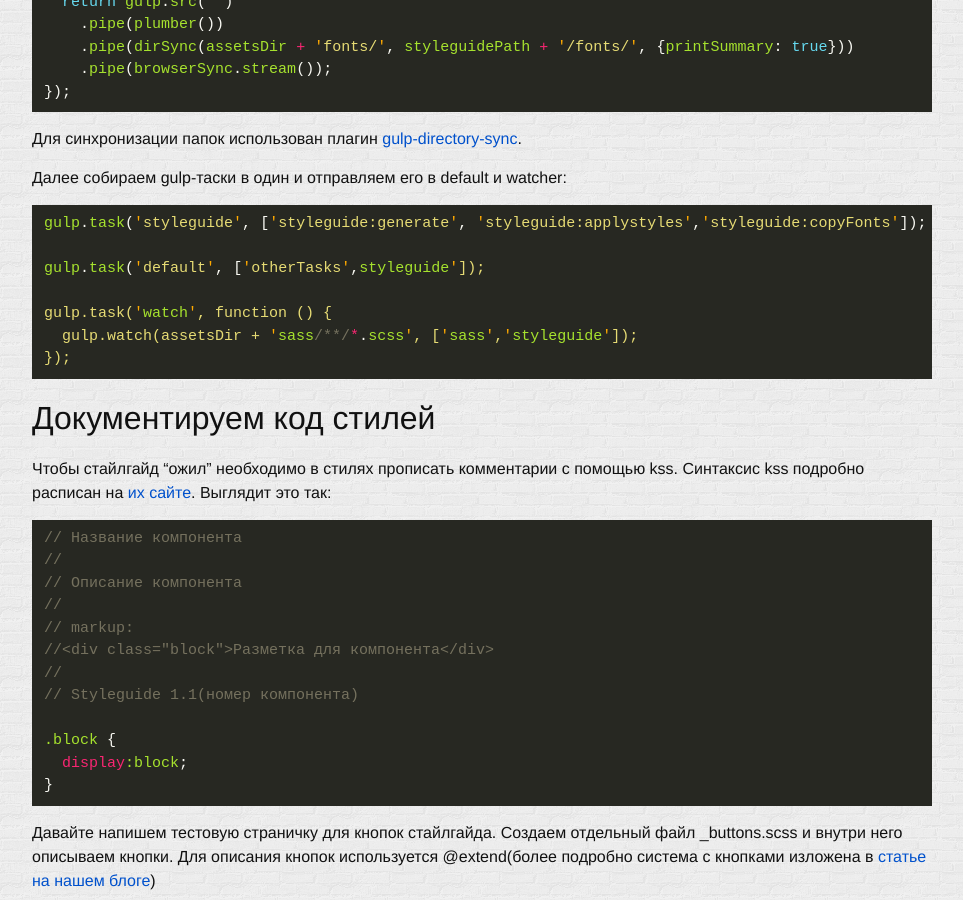
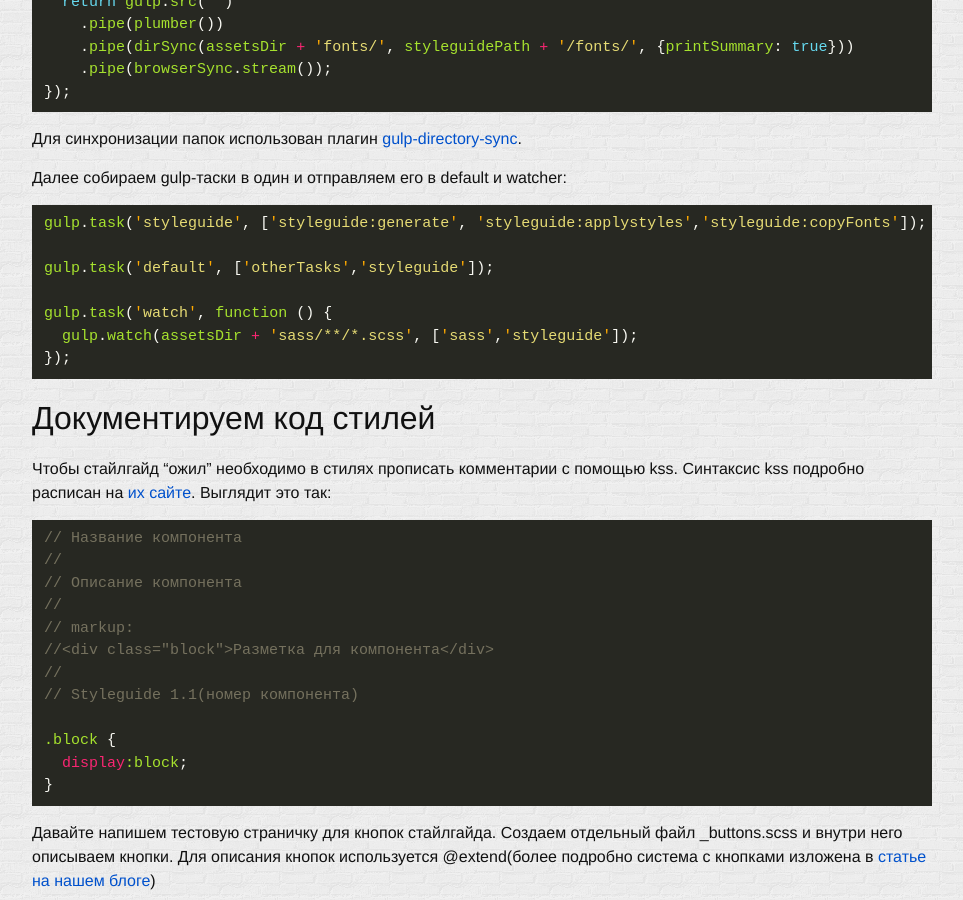
Before and after one commit to glivera-team/glivera-team.github.io, a Jekyll site: the page built from _posts/2016-03-11-styleguide.markdown, in a window 1280 px wide and 900 px high, scrolled down 1784 px. Shown: the whole window, without its empty margins (158-1121 px from the left). Built offline with Jekyll 4.4.1, drawn with Linux system fonts in a browser that asks for light colours; comment, search, counter and statistics services are not loaded.

```diff
--- a/_posts/2016-03-11-styleguide.markdown
+++ b/_posts/2016-03-11-styleguide.markdown
@@ -81,7 +81,7 @@ gulp.task('styleguide:copyFonts', function () {
 {% highlight javascript %}
 gulp.task('styleguide', ['styleguide:generate', 'styleguide:applystyles','styleguide:copyFonts']);
 
-gulp.task('default', ['otherTasks',styleguide']);
+gulp.task('default', ['otherTasks','styleguide']);
 
 gulp.task('watch', function () {
   gulp.watch(assetsDir + 'sass/**/*.scss', ['sass','styleguide']);
```
